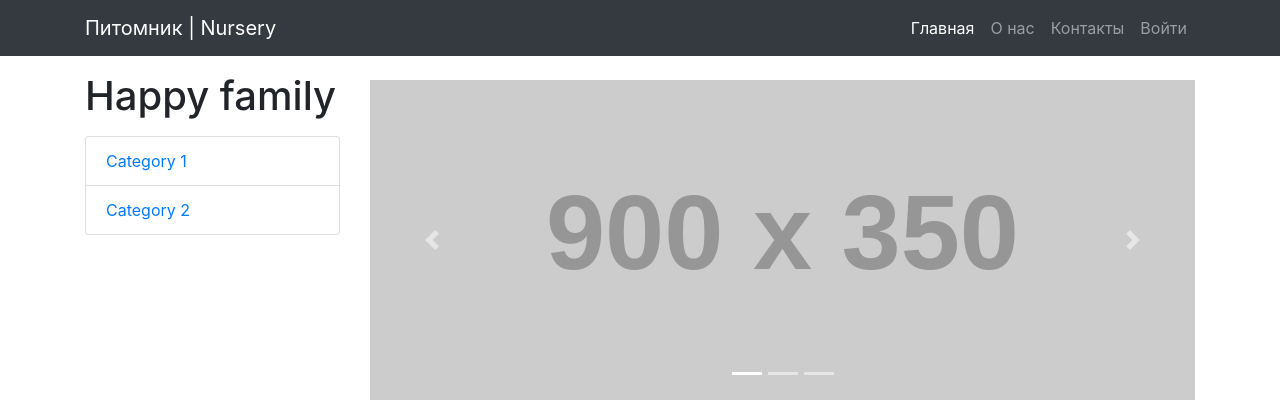
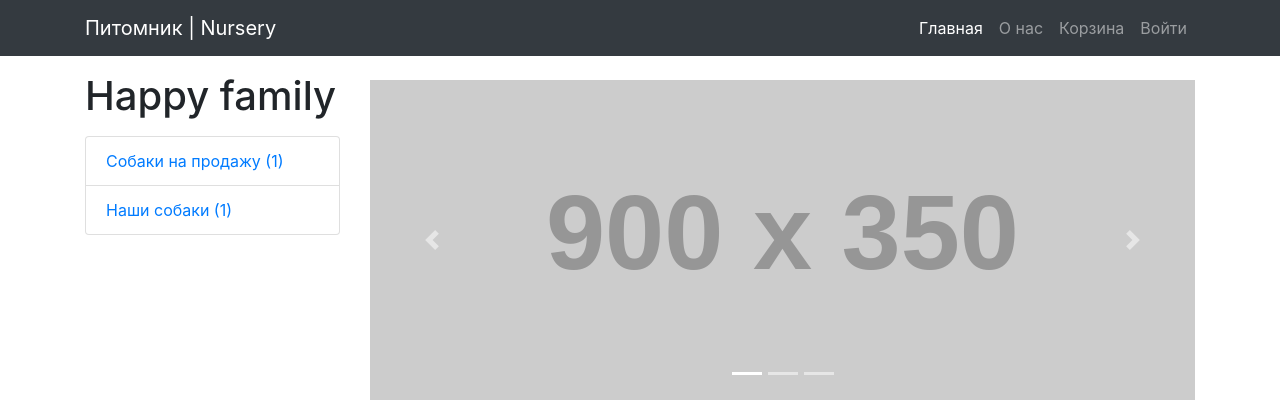
Before and after one commit to AnnTka/project_shop, a Django app: page / in a window 1280 px wide. Shown: the top 400 px of the page. Run offline with Django 3.2, Linux system fonts and the light colour scheme; data comes from the database, SQL or seed files in the repository; both versions use the stored data as it was after the commit; grey boxes labelled with a size stand in for pictures from a placeholder-image service; some libraries are stand-ins or nearby versions.

Commit message:
change the category names, create view for categories (navbar), add model for navbar and function for count categories

```diff
--- a/shop/mainapp/models.py
+++ b/shop/mainapp/models.py
@@ -8,6 +8,10 @@ from django.urls import reverse
 from django.contrib.auth import get_user_model
 # settings.AUTH_USER_MODEL
 User = get_user_model()
+
+
+def get_models_for_count(*model_names):
+    return [models.Count(model_name) for model_name in model_names]
 
 
 def get_dog_url(obj, viewname):
@@ -40,10 +44,27 @@ class LatestDogs:
     objects = LatestDogsManager()
 
 
+class DogManager(models.Manager):
+
+    COUNT_DOG_NAME = {
+        'Наши собаки': 'ourdog__count',
+        'Собаки на продажу': 'dogforsale__count'
+    }
+
+    def get_queryset(self):
+        return super().get_queryset()
+
+    def get_sidebar_categories(self):
+        models = get_models_for_count('ourdog', 'dogforsale')
+        qs = list(self.get_queryset().annotate(*models).values())
+        return [dict(name=c['name'], slug=c['slug'], count=c[self.COUNT_DOG_NAME[c['name']]]) for c in qs]
+
+
 class Category(models.Model):
 
     name = models.CharField(max_length=255, verbose_name='Имя категории')
-    slug = models.SlugField(unique=True)  # /categories/adult_dog or puppy == slug
+    slug = models.SlugField(unique=True)  # /categories/category_name == slug
+    objects = DogManager()
 
     def __str__(self):
         return self.name
--- a/shop/mainapp/templates/base.html
+++ b/shop/mainapp/templates/base.html
@@ -45,7 +45,7 @@
                     <a class="nav-link" href="#">О нас</a>
                 </li>
                 <li class="nav-item">
-                    <a class="nav-link" href="#">Контакты</a>
+                    <a class="nav-link" href="#">Корзина</a>
                 </li>
                 <li class="nav-item">
                     <a class="nav-link" href="#">Войти</a>
@@ -63,8 +63,9 @@
         <div class="col-lg-3">
             <h1 class="my-3">Happy family</h1>
             <div class="list-group">
-                <a href="#" class="list-group-item">Category 1</a>
-                <a href="#" class="list-group-item">Category 2</a>
+                {% for category in categories %}
+                <a href="#" class="list-group-item">{{ category.name}} ({{ category.count }})</a>
+                {% endfor %}
             </div>
 
         </div>
--- a/shop/mainapp/templates/dog_detail.html
+++ b/shop/mainapp/templates/dog_detail.html
@@ -20,7 +20,8 @@
         <hr>
         <a href="#"><button class="btn btn-danger">Добавить в корзину</button></a>
     </div>
-    <p class="mt-4">Характеристики:</p>
+    <p class="mt-4">Обо мне:</p>
+
     {% if dog.category.slug == 'AdultDog'%}
         {% include 'dogforsale_specification.html' %}
     {% else %}
--- a/shop/mainapp/templates/dogforsale_specification.html
+++ b/shop/mainapp/templates/dogforsale_specification.html
@@ -1,11 +1,11 @@
 <table class="table">
   <tbody>
     <tr>
-      <td>История появления</td>
+      <td>История появления:</td>
       <td>{{ dog.history }}</td>
     </tr>
       <tr>
-      <td>Привычки</td>
+      <td>Привычки:</td>
       <td>{{ dog.habits }}</td>
     </tbody>
 </table>
--- a/shop/mainapp/templates/ourdog_specification.html
+++ b/shop/mainapp/templates/ourdog_specification.html
@@ -1,11 +1,11 @@
 <table class="table">
   <tbody>
     <tr>
-      <td>Описание</td>
+      <td>Описание:</td>
       <td>{{ dog.description }}</td>
     </tr>
       <tr>
-      <td>Родители</td>
+      <td>Родители:</td>
       <td>{{ dog.parents }}</td>
     </tbody>
 </table>
--- a/shop/mainapp/urls.py
+++ b/shop/mainapp/urls.py
@@ -5,4 +5,4 @@ from .views import test_view, DogDetailView
 urlpatterns = [
     path('', test_view, name='base'),
     path('dogs/<str:ct_model>/<str:slug>/', DogDetailView.as_view(), name='dog_detail')
-]  # http://127.0.0.1:8000/dogs/our/AdultDog/ - result: Адель
+]  # http://127.0.0.1:8000/dogs/our/Adel/ - result: Адель
--- a/shop/mainapp/views.py
+++ b/shop/mainapp/views.py
@@ -1,11 +1,12 @@
 from django.shortcuts import render
 from django.views.generic import DetailView
 
-from .models import OurDog, DogForSale
+from .models import OurDog, DogForSale, Category
 
 
 def test_view(request):
-    return render(request, 'base.html', {})
+    categories = Category.objects.get_sidebar_categories()
+    return render(request, 'base.html', {'categories': categories})
 
 
 # view for handle multiple models with 1 template
```
Also changed, not shown: shop/db.sqlite3, shop/mainapp/migrations/0006_alter_ourdog_history.py (added).
